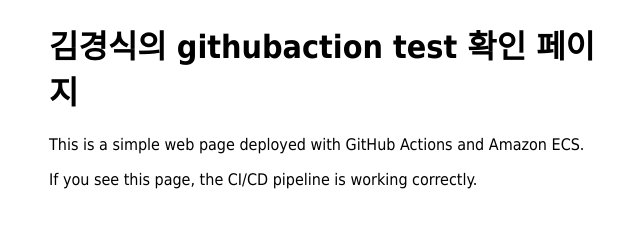
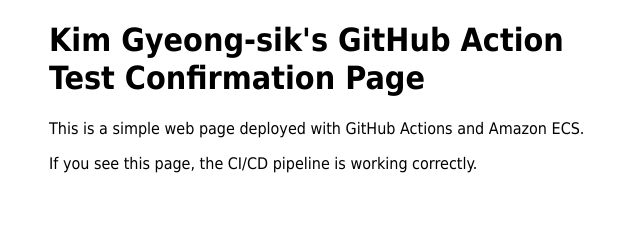
Before and after one commit to songchan721/cicd-project, a plain HTML site: page index.html in a window 1280 px wide. Shown: the whole page, without its empty margins (311-951 px from the left). Drawn offline with Linux system fonts and the light colour scheme.

Commit message:
"Update"

```diff
--- a/index.html
+++ b/index.html
@@ -11,7 +11,7 @@
 </style>
 </head>
 <body>
-<h1>김경식의 githubaction test 확인 페이지</h1>
+<h1>Kim Gyeong-sik's GitHub Action Test Confirmation Page</h1>
 <p>This is a simple web page deployed with GitHub Actions and Amazon ECS.</p>
 <p>If you see this page, the CI/CD pipeline is working correctly.</p>
 </body>
```
